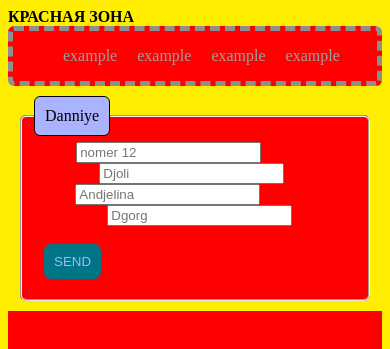
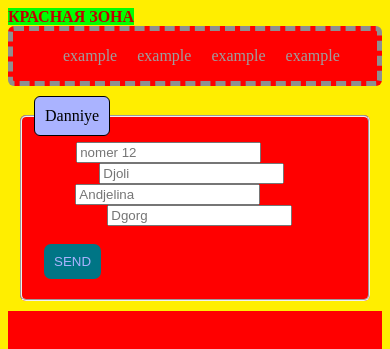
Before and after one commit to Aimarall/Aimarall, a plain HTML site: page index.html in a window 390 px wide. Shown: the top 349 px of the page. Drawn offline with Linux system fonts and the light colour scheme; a web font is replaced by a local one.

Commit message:
added color

```diff
--- a/styles.css
+++ b/styles.css
@@ -1,5 +1,8 @@
 @import url('https://fonts.googleapis.com/css2?family=Bungee+Outline&display=swap');
 @import url('https://fonts.googleapis.com/css2?family=Amatic+SC&display=swap');
+strong {
+    color: white;
+}
 div {
     border: 5px dashed rgb(143, 143, 143);
     border-radius: 6px;
@@ -114,6 +117,10 @@ footer a {
     body {
         background-color: rgb(255, 238, 0);
     }
+    strong {
+        background-color: rgb(0, 255, 0);
+        color: rgb(192, 0, 0);
+    }
     div {
         background-color: rgb(255, 0, 0);
     }
```
